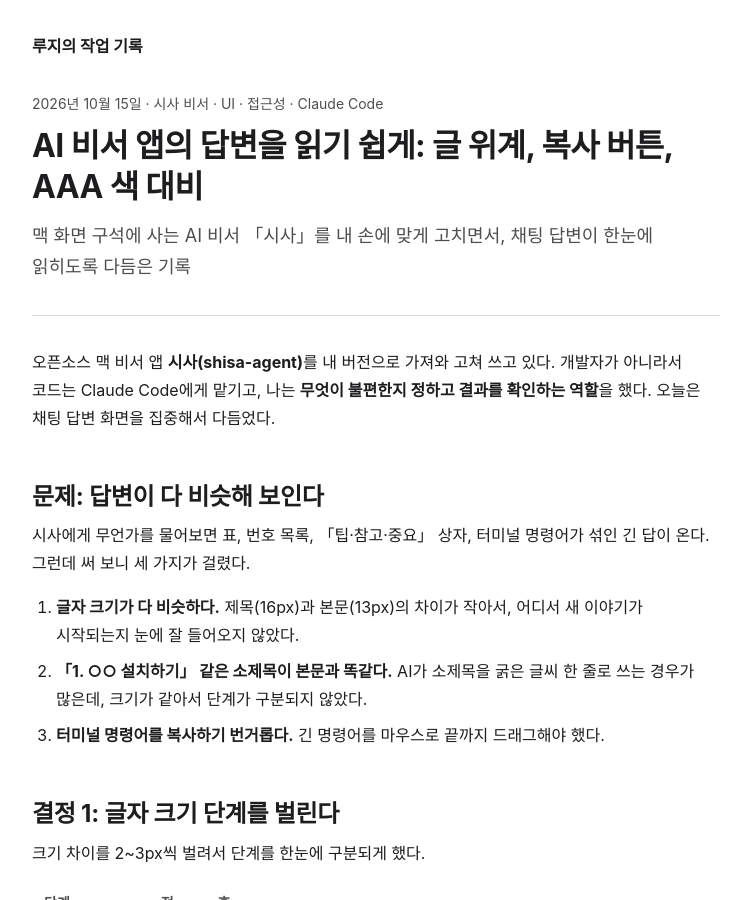
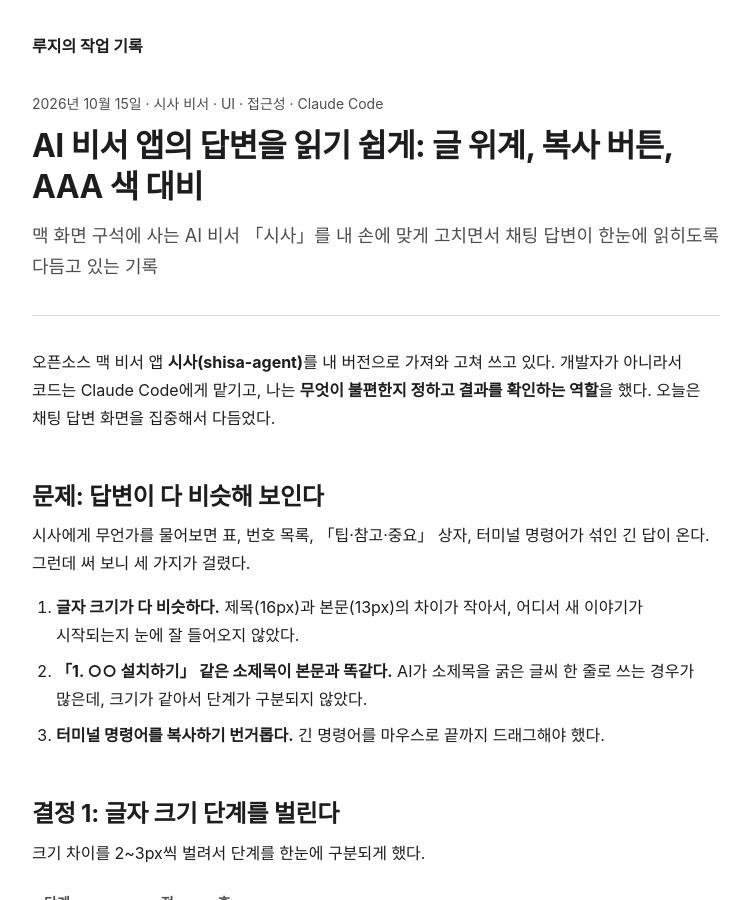
Before and after one commit to leeruji/leeruji.github.io, a Jekyll site: the page built from _posts/2026-10-15-shisa-chat-readability.md, in a window 1280 px wide and 900 px high. Shown: the whole window, without its empty margins (264-1015 px from the left). Built offline with Jekyll 4.4.1, drawn with Linux system fonts in a browser that asks for light colours.

Commit message:
fix: 시사 글 요약 문구를 '다듬고 있는'으로
Co-Authored-By: Claude Opus 5.5 <noreply@anthropic.com>

```diff
--- a/_posts/2026-10-15-shisa-chat-readability.md
+++ b/_posts/2026-10-15-shisa-chat-readability.md
@@ -1,7 +1,7 @@
 ---
 layout: post
 title: "AI 비서 앱의 답변을 읽기 쉽게: 글 위계, 복사 버튼, AAA 색 대비"
-summary: 맥 화면 구석에 사는 AI 비서 「시사」를 내 손에 맞게 고치면서, 채팅 답변이 한눈에 읽히도록 다듬은 기록
+summary: 맥 화면 구석에 사는 AI 비서 「시사」를 내 손에 맞게 고치면서 채팅 답변이 한눈에 읽히도록 다듬고 있는 기록
 tags: [시사 비서, UI, 접근성, Claude Code]
 ---
 
```
